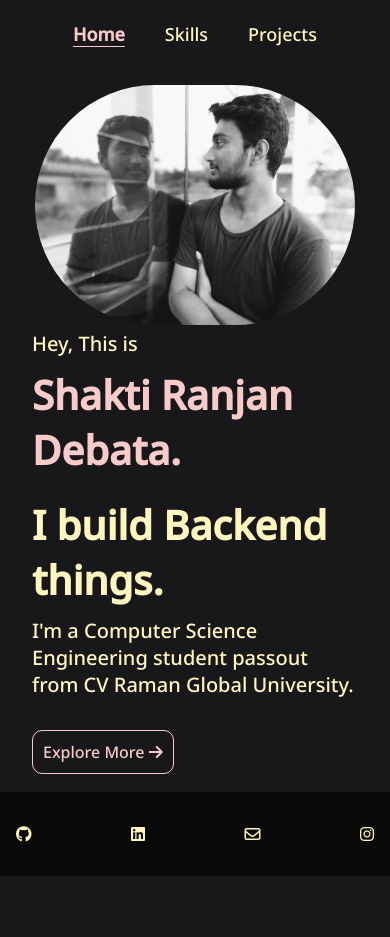
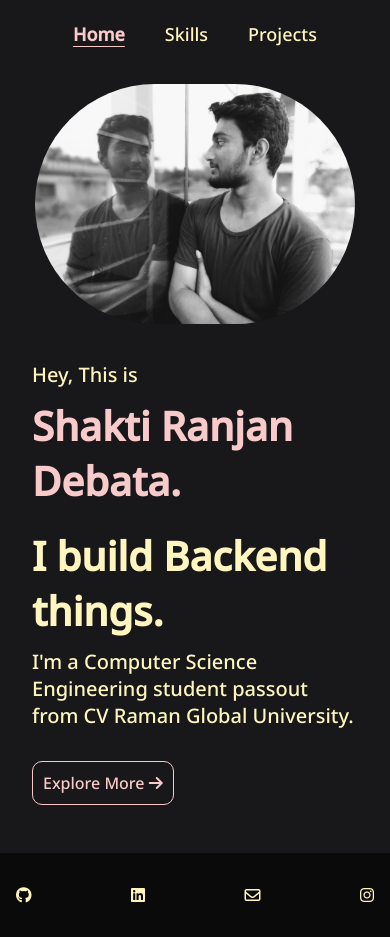
Before and after one commit to d-shaktiranjan/Portfolio, a React (Create React App) app: page / in a window 390 px wide. Before the commit the page ends 876 px from the top, so only its background shows below. Built offline with nearby package versions, Linux system fonts and the light colour scheme.

Commit message:
fixing homescreen margin issue

```diff
--- a/src/style/responsive.css
+++ b/src/style/responsive.css
@@ -1,4 +1,10 @@
 @media screen and (max-width: 1300px) {
+
+        /* Home Section */
+        .home-section {
+            margin: 1rem 2rem;
+        }
+
         /* Project Section */
         .project-section {
             display: flex;
@@ -23,11 +29,6 @@
 
     #copyText {
         display: none;
-    }
-
-    /* Home Section */
-    .home-section {
-        margin: 1rem 2rem;
     }
 
     /* Skill Section */
@@ -66,6 +67,10 @@
         justify-content: space-between;
     }
 
+    .home {
+        margin: 2rem 0;
+    }
+
     .my-image {
         width: 22rem !important;
     }
```
